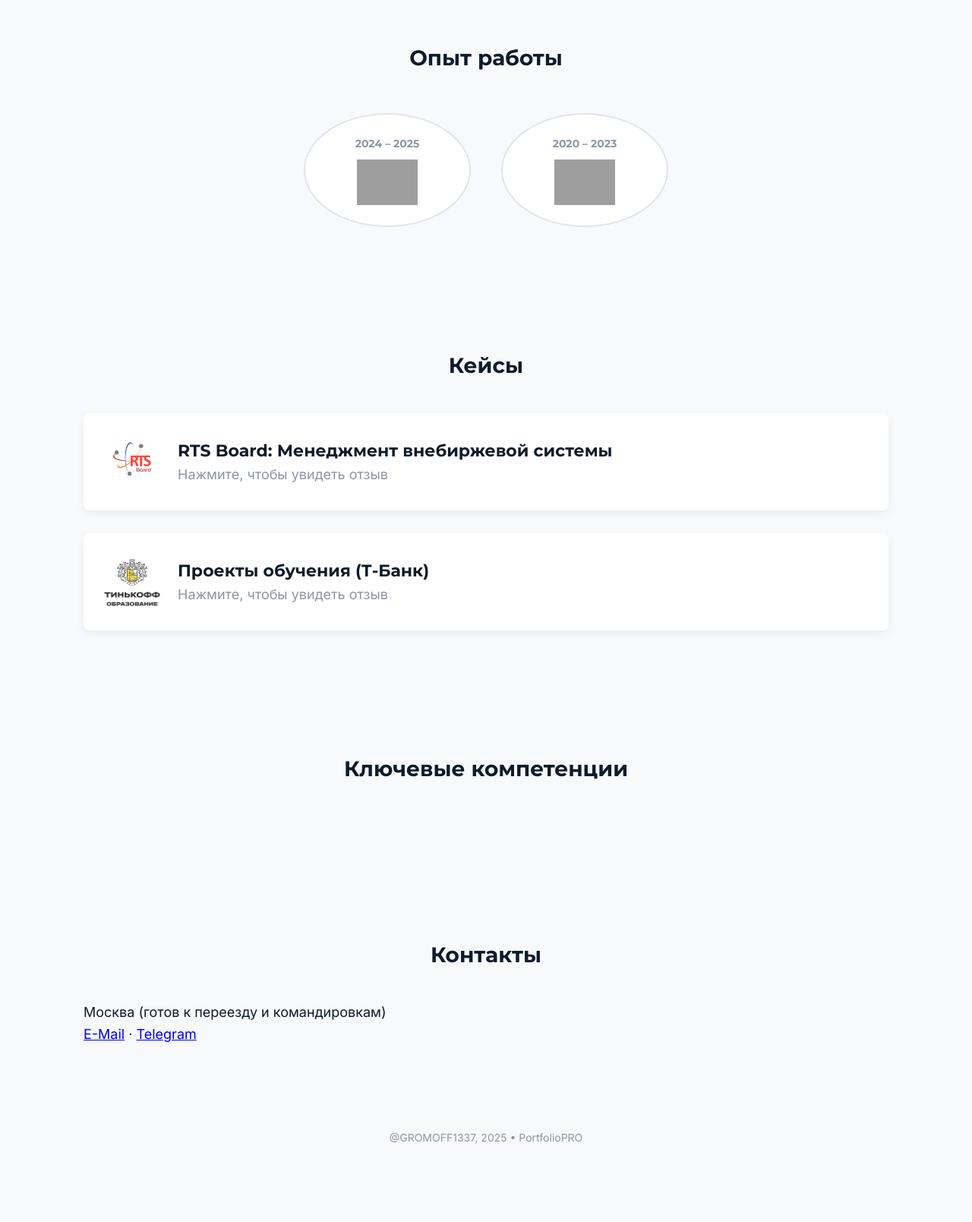
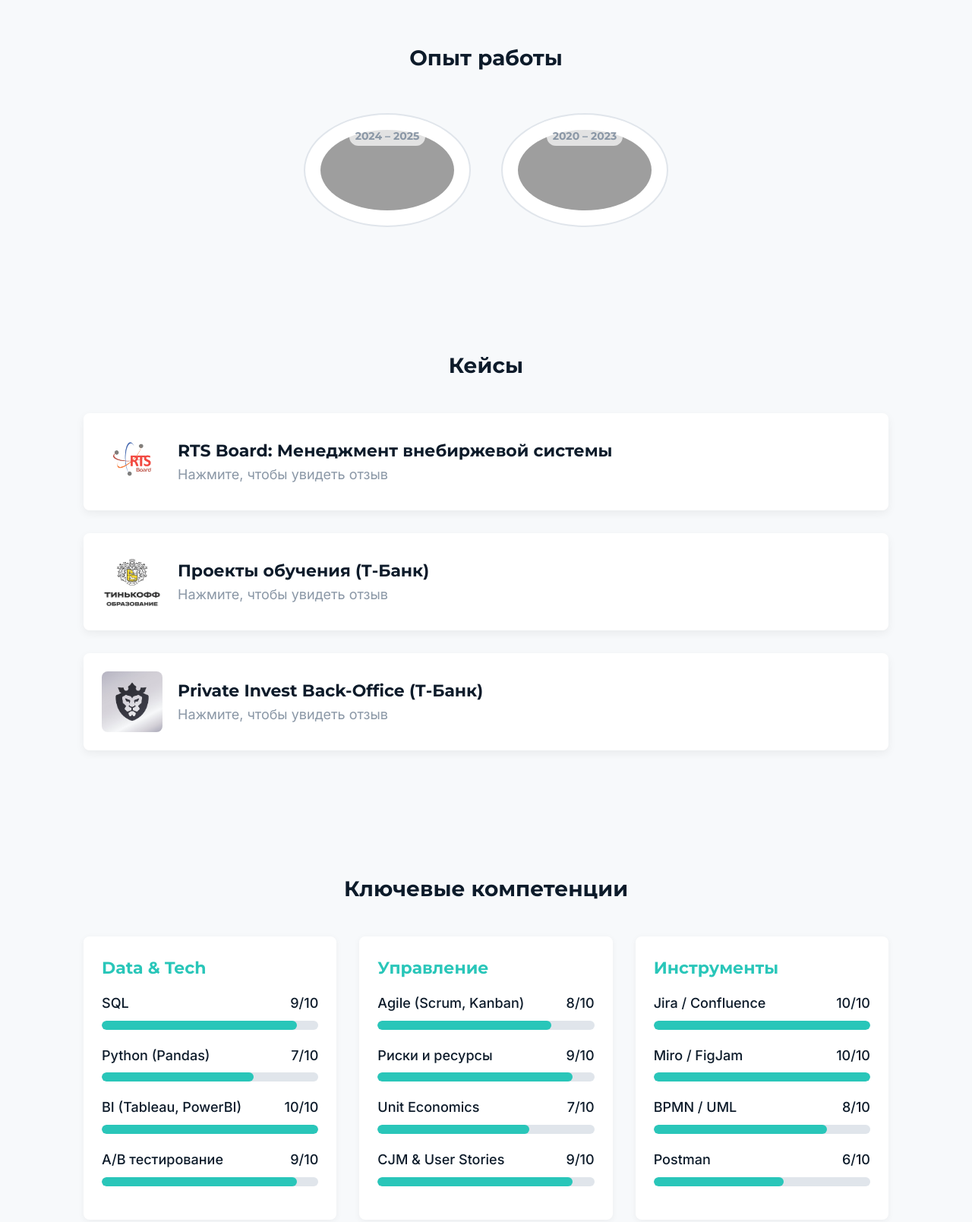
Before and after one commit to raliend/GROMOFF, a plain HTML site: page index.html in a window 1280 px wide. Shown: the part 1082-2691 px from the top of the page at 76% size. Before the commit the page ends 2621 px from the top, so only its background shows below. Drawn offline with Linux system fonts and the light colour scheme; grey boxes are pictures that could not be loaded.

Commit message:
Update index.html

```diff
--- a/index.html
+++ b/index.html
@@ -62,19 +62,22 @@ nav{
     background: var(--card-bg);
     border: 1px solid var(--border-color);
     transition: background 0.3s, transform 0.3s;
+    overflow: hidden; /* Скрываем части изображения, выходящие за овал */
 }
 .theme-switcher:hover { transform: scale(1.1); }
-.theme-switcher img {
-    height: 24px;
+.theme-switcher img, .exp-logo {
     transition: filter 0.3s ease-in-out;
 }
+.theme-switcher img {
+    height: 100%; /* Растягиваем изображение на всю высоту */
+    width: 100%;  /* Растягиваем изображение на всю ширину */
+    object-fit: cover; /* Масштабируем с сохранением пропорций и обрезкой */
+}
 .exp-logo {
-    max-height: 60px; /* Ограничение по высоте */
-    max-width: 150px; /* Ограничение по ширине */
-    width: auto;      /* Автоматическая ширина для сохранения пропорций */
-    height: auto;     /* Автоматическая высота */
-    object-fit: contain;
-    transition: filter 0.3s ease-in-out;
+    height: 100%;
+    width: 100%;
+    object-fit: cover;
+    border-radius: 50%; /* Делаем само изображение овальным, чтобы избежать артефактов */
 }
 
 /* Правило для инверсии логотипов в темной теме */
@@ -146,6 +149,7 @@ h3{font-family: 'Montserrat'; font-size: 22px; margin-bottom: 15px;}
     transition: transform 0.3s, box-shadow 0.3s, background-color 0.3s, border-color 0.3s;
     position: relative;
     padding: 20px;
+    overflow: hidden; /* Скрываем части лого, выходящие за овал */
 }
 .experience-card:hover {
     transform: translateY(-10px);
@@ -157,7 +161,16 @@ h3{font-family: 'Montserrat'; font-size: 22px; margin-bottom: 15px;}
     color: var(--muted-text);
     font-size: 14px;
     margin-bottom: 10px;
+    position: absolute; /* Позиционируем год поверх лого */
+    top: 15px;
+    background: rgba(255, 255, 255, 0.7);
+    padding: 2px 8px;
+    border-radius: 12px;
 }
+[data-theme="dark"] .exp-year {
+    background: rgba(0, 0, 0, 0.7);
+}
+
 
 /* ─────────── 5. Модальное окно (Pop-up) для опыта ─────────── */
 .modal-overlay {
@@ -222,7 +235,7 @@ h3{font-family: 'Montserrat'; font-size: 22px; margin-bottom: 15px;}
 .case-review blockquote {border-left: 3px solid var(--accent); padding-left: 15px; margin: 0; font-style: italic;}
 .case-review footer {text-align: right; color: var(--muted-text); font-size: 14px; font-style: normal;}
 
-/* Компетенции */
+/* Компетенции (восстановленный блок) */
 .competencies-grid{display: flex; flex-wrap: wrap; gap: 30px; justify-content: space-between;}
 .competency-block{flex: 1 1 300px; background: var(--card-bg); padding: 24px; border-radius: 8px; box-shadow: 0 2px 8px rgba(0,0,0,.05); transition: background 0.3s;}
 .competency-block h3{color: var(--accent)}
@@ -329,12 +342,48 @@ footer{text-align: center; padding: 30px; color: var(--muted-text); font-size: 1
                 <footer>— Глава направления обучения, Т-Банк</footer>
             </div>
         </div>
+
+        <div class="case-card" onclick="toggleReview(this)">
+             <div class="case-header">
+                <img src="private-case.jpg" alt="Private Invest Case" class="case-icon">
+                <div class="case-title">
+                    <h3>Private Invest Back-Office (Т-Банк)</h3>
+                    <p>Нажмите, чтобы увидеть отзыв</p>
+                </div>
+            </div>
+            <div class="case-review">
+                <blockquote>Благодаря инициативе Данилы по оптимизации бэк-офиса мы смогли значительно ускорить решение технических проблем. Его аналитический склад ума и умение работать с логами были незаменимы.</blockquote>
+                <footer>— Руководитель Private Invest, Т-Банк</footer>
+            </div>
+        </div>
     </div>
 </section>
 
 <section id="competencies">
-    <h2>Ключевые компетенции</h2>
-    <!-- ... код компетенций ... -->
+  <h2>Ключевые компетенции</h2>
+  <div class="competencies-grid">
+    <div class="competency-block">
+      <h3>Data & Tech</h3>
+      <div class="skillbox"><div class="skill-label"><span>SQL</span><span>9/10</span></div><div class="skill-bar"><div class="skill-bar-fill" data-level="90%"></div></div></div>
+      <div class="skillbox"><div class="skill-label"><span>Python (Pandas)</span><span>7/10</span></div><div class="skill-bar"><div class="skill-bar-fill" data-level="70%"></div></div></div>
+      <div class="skillbox"><div class="skill-label"><span>BI (Tableau, PowerBI)</span><span>10/10</span></div><div class="skill-bar"><div class="skill-bar-fill" data-level="100%"></div></div></div>
+      <div class="skillbox"><div class="skill-label"><span>A/B тестирование</span><span>9/10</span></div><div class="skill-bar"><div class="skill-bar-fill" data-level="90%"></div></div></div>
+    </div>
+    <div class="competency-block">
+      <h3>Управление</h3>
+      <div class="skillbox"><div class="skill-label"><span>Agile (Scrum, Kanban)</span><span>8/10</span></div><div class="skill-bar"><div class="skill-bar-fill" data-level="80%"></div></div></div>
+      <div class="skillbox"><div class="skill-label"><span>Риски и ресурсы</span><span>9/10</span></div><div class="skill-bar"><div class="skill-bar-fill" data-level="90%"></div></div></div>
+      <div class="skillbox"><div class="skill-label"><span>Unit Economics</span><span>7/10</span></div><div class="skill-bar"><div class="skill-bar-fill" data-level="70%"></div></div></div>
+      <div class="skillbox"><div class="skill-label"><span>CJM & User Stories</span><span>9/10</span></div><div class="skill-bar"><div class="skill-bar-fill" data-level="90%"></div></div></div>
+    </div>
+    <div class="competency-block">
+      <h3>Инструменты</h3>
+      <div class="skillbox"><div class="skill-label"><span>Jira / Confluence</span><span>10/10</span></div><div class="skill-bar"><div class="skill-bar-fill" data-level="100%"></div></div></div>
+      <div class="skillbox"><div class="skill-label"><span>Miro / FigJam</span><span>10/10</span></div><div class="skill-bar"><div class="skill-bar-fill" data-level="100%"></div></div></div>
+      <div class="skillbox"><div class="skill-label"><span>BPMN / UML</span><span>8/10</span></div><div class="skill-bar"><div class="skill-bar-fill" data-level="80%"></div></div></div>
+      <div class="skillbox"><div class="skill-label"><span>Postman</span><span>6/10</span></div><div class="skill-bar"><div class="skill-bar-fill" data-level="60%"></div></div></div>
+    </div>
+  </div>
 </section>
 
 <section id="contact">
@@ -345,7 +394,7 @@ footer{text-align: center; padding: 30px; color: var(--muted-text); font-size: 1
 </section>
 
 <footer>
-  @GROMOFF1337, 2025 • PortfolioPRO
+  © @GROMOFF1337, 2025 • PortfolioPRO
 </footer>
 
 <!-- Модальные окна для опыта работы -->
@@ -434,6 +483,22 @@ function toggleReview(cardElement) {
 // 4. Бургер-меню
 function toggleMenu(){document.getElementById('nav-list').classList.toggle('open');}
 
+// 5. Анимация скиллов при прокрутке
+const skillsObserver = new IntersectionObserver((entries, observer) => {
+  entries.forEach(entry => {
+    if (entry.isIntersecting) {
+      const skillBars = entry.target.querySelectorAll('.skill-bar-fill');
+      skillBars.forEach(bar => {
+        bar.style.width = bar.dataset.level;
+      });
+      observer.unobserve(entry.target);
+    }
+  });
+}, { threshold: 0.3 });
+const competenciesSection = document.getElementById('competencies');
+if (competenciesSection) {
+  skillsObserver.observe(competenciesSection);
+}
 </script>
 </body>
 </html>
```
